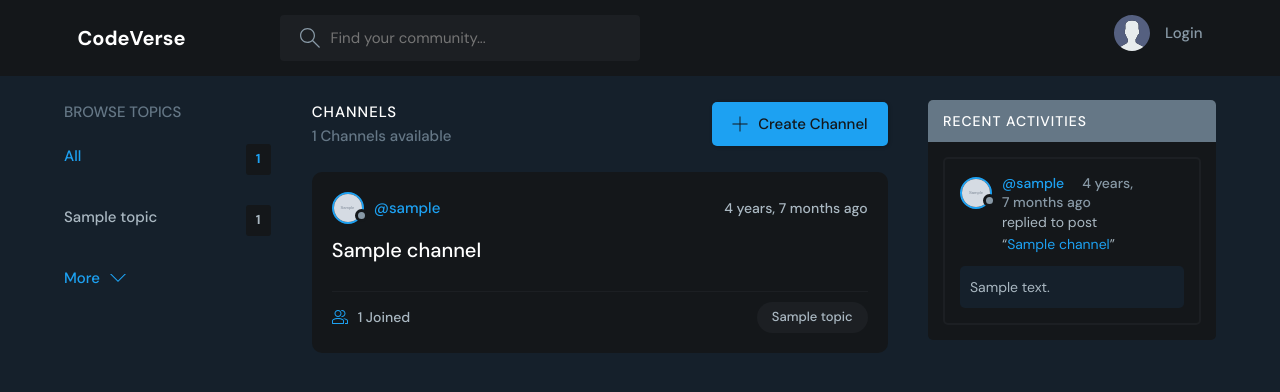
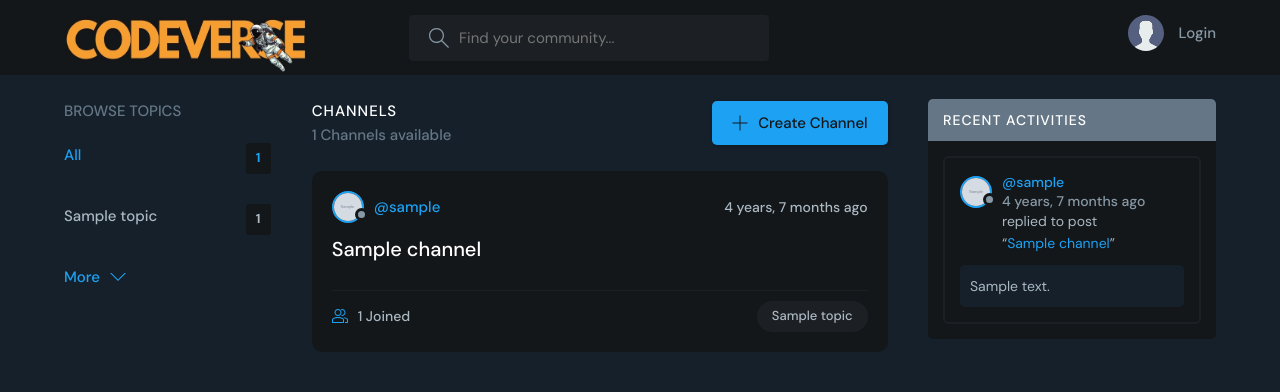
Before and after one commit to s2002mayank/CodeVerse, a Django app: page / in a window 1280 px wide. Shown: the top 392 px of the page. Run offline with Django 5.2, Linux system fonts and the light colour scheme; tables that the repository leaves empty hold one stand-in row (values such as "Sample post"); grey boxes marked "Sample" are stand-in pictures.

Commit message:
--few changes

```diff
--- a/src/base/models.py
+++ b/src/base/models.py
@@ -7,7 +7,7 @@ class User(AbstractUser):
     email = models.EmailField(unique=True, null=True)
     bio = models.TextField(null=True, blank=True)
 
-    avatar = models.ImageField(null=True, default="default.svg")
+    avatar = models.ImageField(null=True, default="default_avatar.svg")
 
     # USERNAME_FIELD = 'email'
     # REQUIRED_FIELDS = []
--- a/src/base/templates/base/activity_component.html
+++ b/src/base/templates/base/activity_component.html
@@ -12,7 +12,8 @@
                     <img src="{{message.user.avatar.url}}" />
                 </div>
                 <p>
-                    @{{message.user.username}} &nbsp;&nbsp;&nbsp;&nbsp;<small>{{message.created|custom_timesince}}</small>
+                    @{{message.user.username}}
+                    <small>{{message.created|custom_timesince}}</small>
                 </p>
             </a>
 
--- a/src/static/styles/style.css
+++ b/src/static/styles/style.css
@@ -283,7 +283,7 @@ a {
 ================================*/
 
 .header {
-  padding: 1.5rem;
+  padding-top: 1.5rem;
   background-color: var(--color-dark);
 }
 
@@ -300,10 +300,10 @@ a {
 }
 
 .header__logo > img {
-  height: 3.2rem;
-  width: 3.2rem;
-  /* height: auto;
-  width: auto; */
+  height: 6rem;
+  width: 25rem;
+  /* height: auto; */
+  /* width: auto; */
 }
 
 .header__logo > h1 {
@@ -785,7 +785,7 @@ a {
 
 .activities__boxHeader p small {
   color: var(--color-gray);
-  /* display: block; */
+  display: block;
 }
 
 .activities__boxContent {
--- a/src/templates/navbar.html
+++ b/src/templates/navbar.html
@@ -2,8 +2,8 @@
 <header class="header header--loggedIn">
     <div class="container">
         <a href="{% url 'home' %}" class="header__logo">
-            <!-- <img src="{% static 'images/logo/logo_dark.png' %}" alt="CodeVerse" /> -->
-            <h1>CodeVerse</h1>
+            <img src="{% static 'images/logo/darkthemelogo.jpg' %}" alt="CodeVerse" />
+            <!-- <h1>CodeVerse</h1> -->
         </a>
         <form class="header__search" method="GET" action="{% url 'home' %}">
             <label>
```
Also changed, not shown: src/static/images/landing/Hero.png (added), src/static/images/logo/darkThemelogo.jpg (added).
